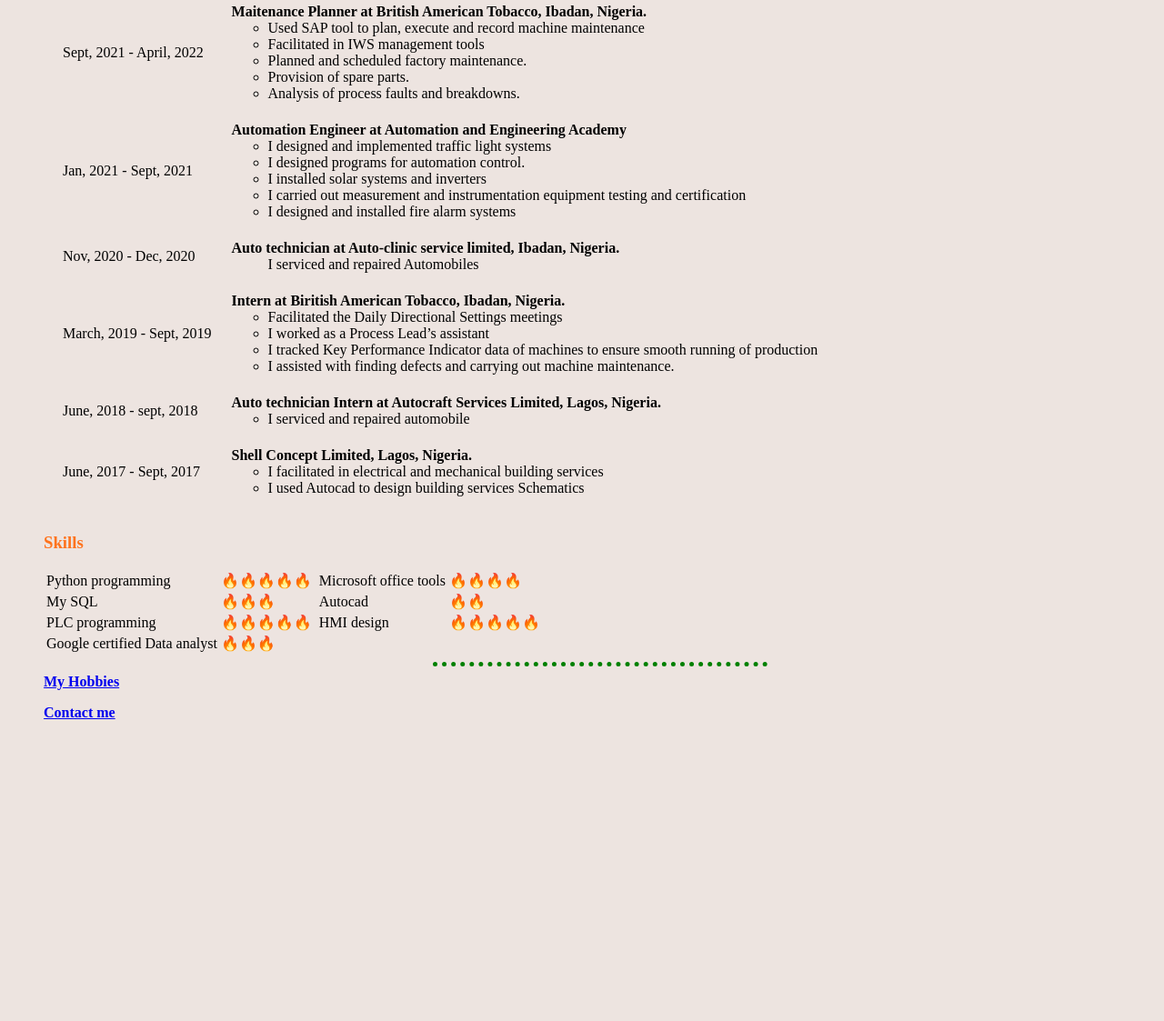
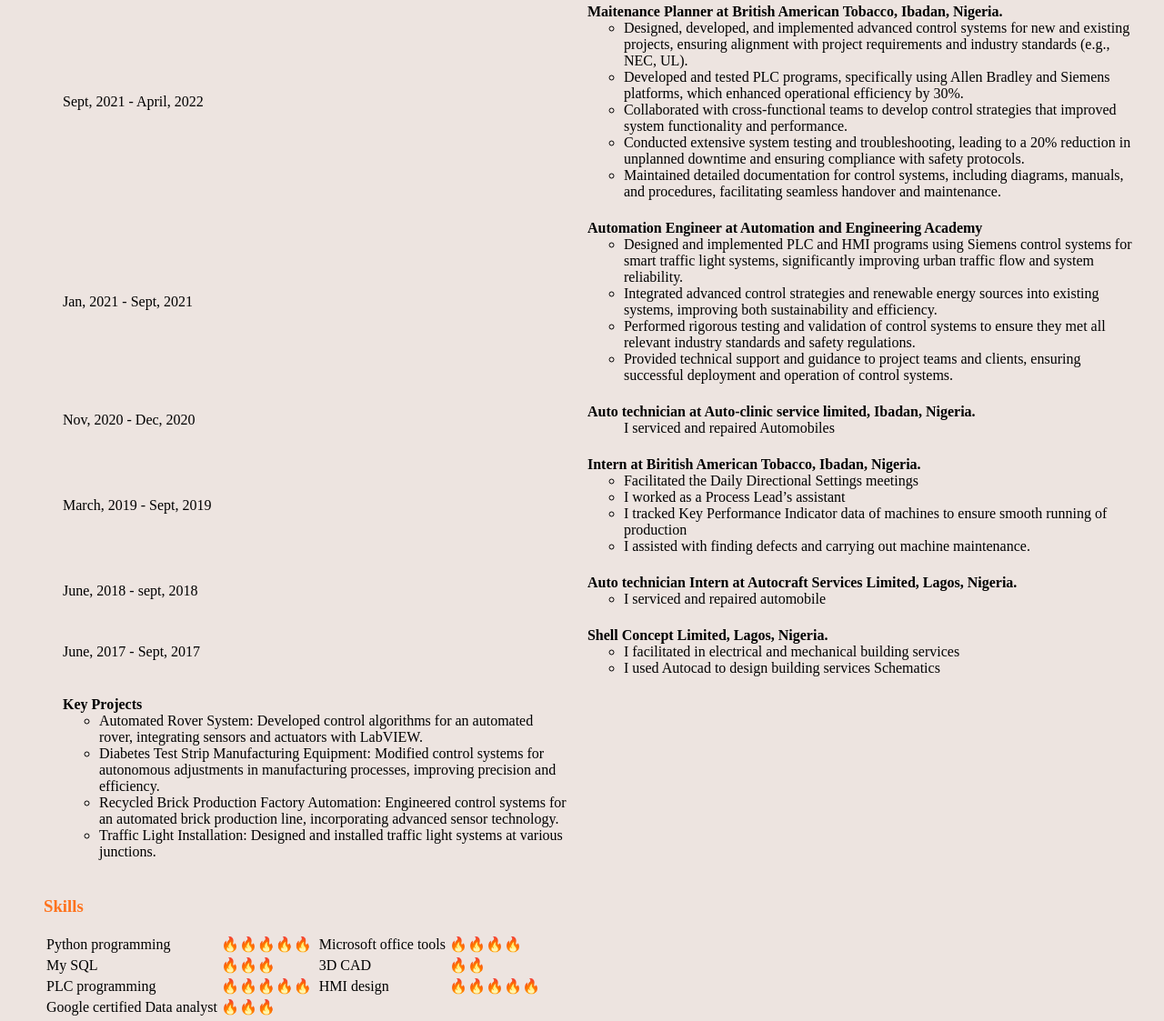
Before and after one commit to Ayedegbe/HTML-1, a plain HTML site: page index.html in a window 1280 px wide. Shown: the part 636-1759 px from the top of the page at 91% size. Before the commit the page ends 1445 px from the top, so only its background shows below. Drawn offline with Linux system fonts and the light colour scheme.

Commit message:
Update index.html

```diff
--- a/index.html
+++ b/index.html
@@ -71,11 +71,12 @@
             <td>Sept, 2021 - April, 2022</td>
             <td> <strong>Maitenance Planner at British American Tobacco, Ibadan, Nigeria.</strong>
               <ul>
-                <li> Used SAP tool to plan, execute and record machine maintenance</li>
-                <li> Facilitated in IWS management tools</li>
-                <li> Planned and scheduled factory maintenance.</li>
-                <li> Provision of spare parts.</li>
-                <li> Analysis of process faults and breakdowns.</li>
+                <li>	Designed, developed, and implemented advanced control systems for new and existing projects, ensuring alignment with project requirements and industry standards (e.g., NEC, UL).</li>
+                <li>  Developed and tested PLC programs, specifically using Allen Bradley and Siemens platforms, which enhanced operational efficiency by 30%.</li>
+                <li>  Collaborated with cross-functional teams to develop control strategies that improved system functionality and performance.</li>
+                <li>  Conducted extensive system testing and troubleshooting, leading to a 20% reduction in unplanned downtime and ensuring compliance with safety protocols.</li>
+                <li>  Maintained detailed documentation for control systems, including diagrams, manuals, and procedures, facilitating seamless handover and maintenance.</li>
+
               </ul>
             </td>
           </tr>
@@ -83,11 +84,10 @@
             <td>Jan, 2021 - Sept, 2021</td>
             <td><strong>Automation Engineer at Automation and Engineering Academy</strong>
               <ul>
-                <li>I designed and implemented traffic light systems</li>
-                <li>I designed programs for automation control.</li>
-                <li>I installed solar systems and inverters</li>
-                <li>I carried out measurement and instrumentation equipment testing and certification</li>
-                <li>I designed and installed fire alarm systems</li>
+              <li>   Designed and implemented PLC and HMI programs using Siemens control systems for smart traffic light systems, significantly improving urban traffic flow and system reliability.</li>
+              <li>  Integrated advanced control strategies and renewable energy sources into existing systems, improving both sustainability and efficiency.</li>
+              <li>  Performed rigorous testing and validation of control systems to ensure they met all relevant industry standards and safety regulations.</li>
+              <li>  Provided technical support and guidance to project teams and clients, ensuring successful deployment and operation of control systems.</li>
               </ul>
           </tr>
           <tr>
@@ -126,6 +126,16 @@
               </ul>
             </td>
           </tr>
+          <tr>
+            <td><strong>Key Projects </strong>
+              <ul>
+        	<li>     Automated Rover System: Developed control algorithms for an automated rover, integrating sensors and actuators with LabVIEW.</li>
+        	<li>     Diabetes Test Strip Manufacturing Equipment: Modified control systems for autonomous adjustments in manufacturing processes, improving precision and efficiency.</li>
+        	<li>     Recycled Brick Production Factory Automation: Engineered control systems for an automated brick production line, incorporating advanced sensor technology.</li>
+        	<li>     Traffic Light Installation: Designed and installed traffic light systems at various junctions.</li>
+              </ul>
+          </td>
+          </tr>
         </tbody>
       </table>
       <h3>Skills</h3>
@@ -141,7 +151,7 @@
           <td>My SQL</td>
           <td>🔥🔥🔥</td>
           <td></td>
-          <td>Autocad</td>
+          <td>3D CAD</td>
           <td>🔥🔥</td>
         </tr>
         <tr>
```
